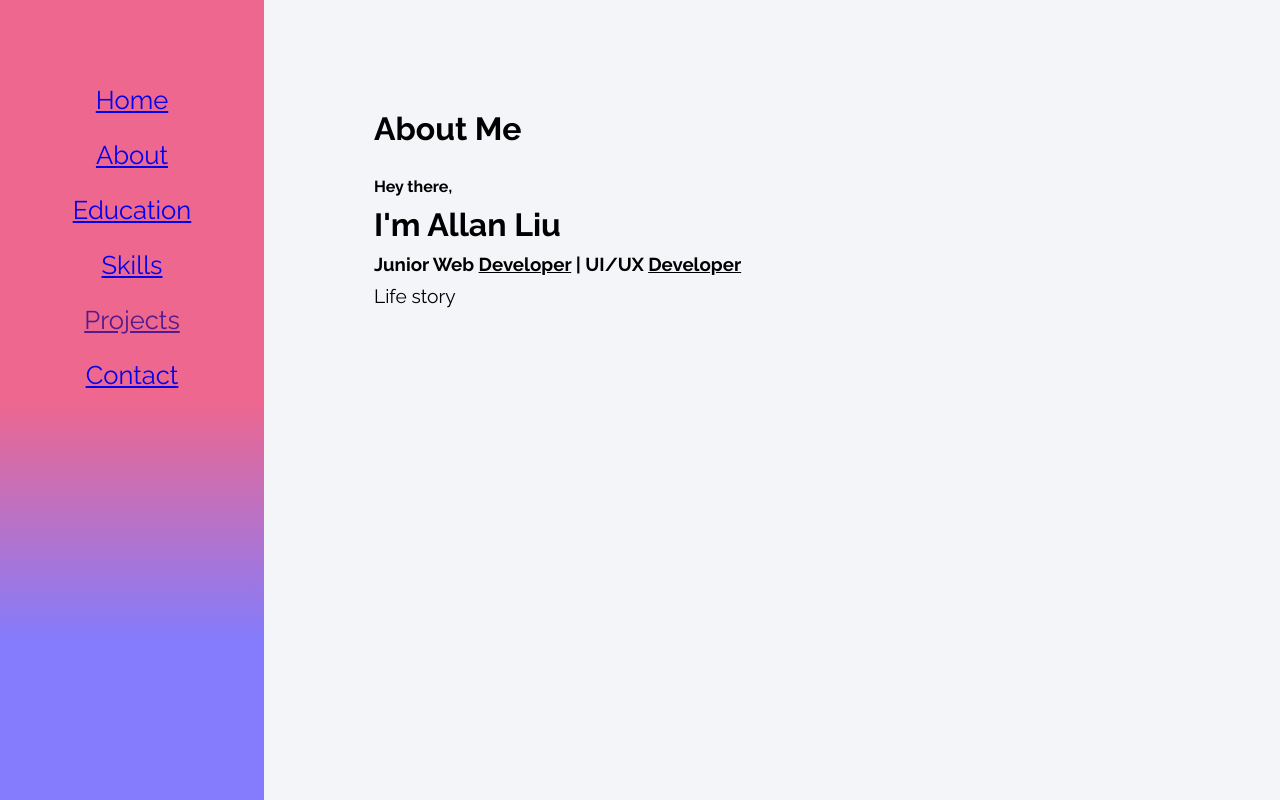
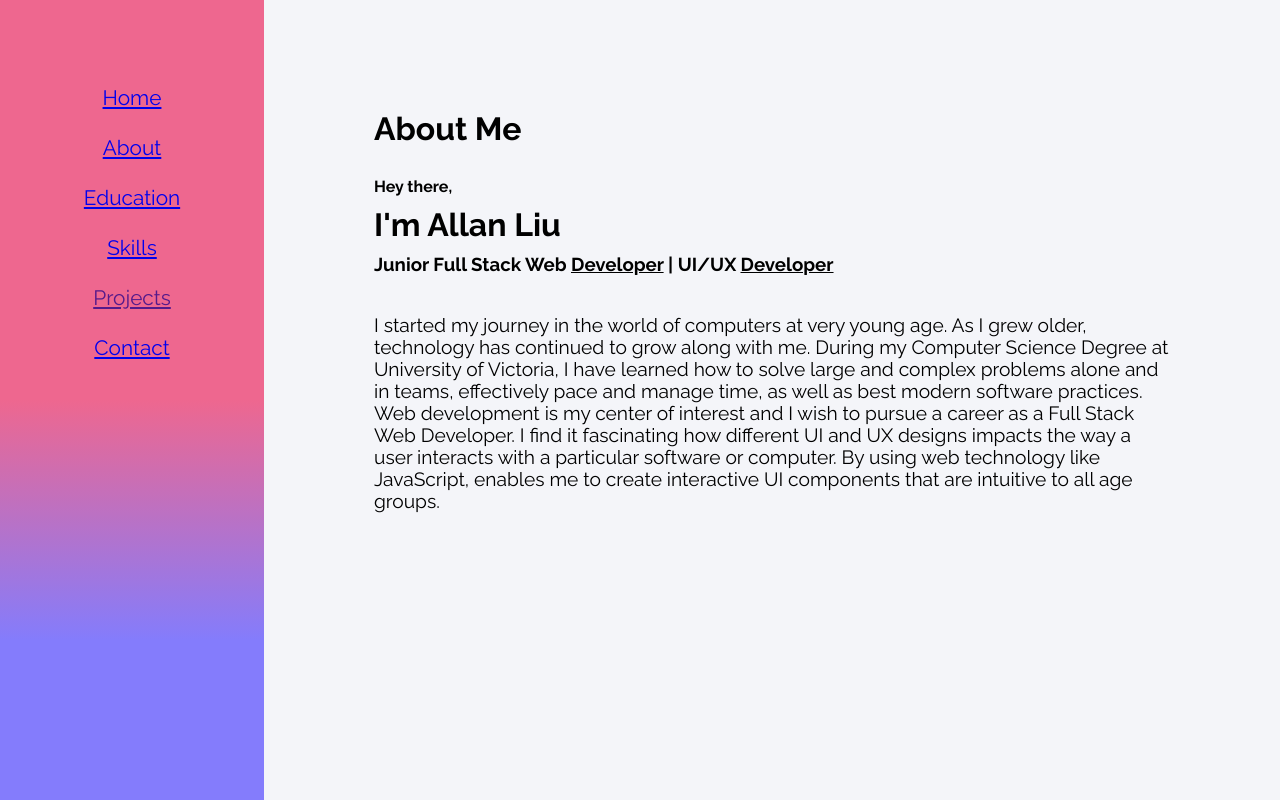
Before and after one commit to LiuAllan/RandomProjects_4_Learning, a React (Create React App) app in the folder portofolio-site/: page /about in a window 1280 px wide. Built offline with nearby package versions, Linux system fonts and the light colour scheme.

Commit message:
fixed bugs

```diff
--- a/portofolio-site/package.json
+++ b/portofolio-site/package.json
@@ -7,6 +7,7 @@
     "@testing-library/react": "^9.5.0",
     "@testing-library/user-event": "^7.2.1",
     "react": "^16.13.1",
+    "react-awesome-button": "^6.5.1",
     "react-dom": "^16.13.1",
     "react-router-dom": "^5.2.0",
     "react-scripts": "3.4.1",
--- a/portofolio-site/src/App.css
+++ b/portofolio-site/src/App.css
@@ -5,7 +5,7 @@
   --sidebar-flex:1.5;
   --condiv-flex:6;
   --fontsize-p:1.2rem;
-  --fontsize-nav:1.6rem;
+  --fontsize-nav:1.3rem;
   --typing-font:3rem;
 }
 
@@ -34,6 +34,7 @@ body
   background-color: #f4f5f9;
   flex:var(--condiv-flex);
 }
+
 
 /*linear-gradient() - (colour at top, colour transition, colour at bottom) - https://www.w3schools.com/cssref/func_linear-gradient.asp*/
 nav
@@ -71,7 +72,7 @@ nav ul li
   position: absolute;
   margin-top: 20px;
   display: flex;
-  bottom: 40px;
+  bottom: 20px;
 }
 
 .social i
@@ -83,7 +84,7 @@ nav ul li
 
 .social i:hover
 {
-  color: #ffffff;
+  color: #CDCDCD;
 }
 
 .subtopic
@@ -114,3 +115,30 @@ h1,h2,h3,h4,p
   background-color: #ffffff;
   box-shadow: 0 10px 20px rgba(0,0,0,0.19), 0 6px 6px rgba(0,0,0,0.23);
 }
+
+.profilepic
+{
+  border-radius: 50%;
+  width: 200px;
+  margin: 30px;
+}
+
+.typingeffect
+{
+  font-size: var(--typing-font);
+  margin-bottom: 25px;
+}
+
+.home
+{
+  display: flex;
+  justify-content: center;
+  flex-direction: column;
+  align-items: center;
+}
+
+.skills ul li
+{
+  list-style-type:none;
+  margin:10px;
+}
--- a/portofolio-site/src/components/Social.js
+++ b/portofolio-site/src/components/Social.js
@@ -10,7 +10,7 @@ class Social extends React.Component
 					<i class="fab fa-github"></i>
 				</a>
 
-				<a href="www.linkedin.com/in/liuallan" target="_blank" rel="noopener noreferrer">
+				<a href="https://www.linkedin.com/in/liuallan" target="_blank" rel="noopener noreferrer">
 					<i class="fab fa-linkedin-in"></i>
 				</a>
 
--- a/portofolio-site/src/components/Widecard.js
+++ b/portofolio-site/src/components/Widecard.js
@@ -8,7 +8,7 @@ class Widecard extends React.Component
 			<div className="widecard">
 				<div className="compdet">
 					<h3>{this.props.title}</h3>
-					<h4 className="secondtext">{this.props.school}</h4>
+					<h4 className="secondtext"><i>{this.props.school}</i></h4>
 					<h4 className="secondtext">{this.props.from} - {this.props.end}</h4>
 				</div>
 			</div>
--- a/portofolio-site/src/contents/About.js
+++ b/portofolio-site/src/contents/About.js
@@ -9,8 +9,14 @@ class About extends React.Component
 				<h1 className="subtopic">About Me</h1>
 				<h4>Hey there,</h4>
 				<h1>I'm Allan Liu</h1>
-				<h3>Junior Web <u>Developer</u> | UI/UX <u>Developer</u></h3>
-				<p>Life story</p>
+				<h3>Junior Full Stack Web <u>Developer</u> | UI/UX <u>Developer</u></h3>
+				<br />
+				<p>I started my journey in the world of computers at very young age. As I grew older, technology has continued to grow along with me.
+				During my Computer Science Degree at University of Victoria, I have learned how to solve large and complex problems alone and in teams, effectively pace and manage time, as well as best modern software practices.
+				Web development is my center of interest and I wish to pursue a career as a Full Stack Web Developer. I find it fascinating how different UI and UX designs impacts the way a user interacts with a particular software or computer.
+				By using web technology like JavaScript, enables me to create interactive UI components that are intuitive to all age groups.
+
+				</p>
 			</div>
 			);
 	}
--- a/portofolio-site/src/contents/Home.js
+++ b/portofolio-site/src/contents/Home.js
@@ -1,6 +1,10 @@
 import React, {Component} from 'react';
 import profilepic from '../images/headshot.png';
 import ReactTypingEffect from 'react-typing-effect';
+
+import { AwesomeButton } from "react-awesome-button";
+import "react-awesome-button/dist/styles.css";
+
 import Social from "../components/Social";
 
 class Home extends Component
@@ -10,9 +14,12 @@ class Home extends Component
 		return (
 			<div className="condiv home">
 				<img src={profilepic} className="profilepic" alt="" />
-				<br />
 				<ReactTypingEffect className="typingeffect"
-					text={["Hey! My name is Allan Liu, I am a Junior Developer"]} speed={100} eraseDelay={700} />
+					text={["Hey, I'm Allan Liu!"]} speed={100} eraseDelay={700}
+				/>
+			    <AwesomeButton type="primary" href="https://google.com" target="_blank">
+			    	Check out my resume
+			    </AwesomeButton>
 				<Social />
 			</div>
 			);
--- a/portofolio-site/src/contents/Skills.js
+++ b/portofolio-site/src/contents/Skills.js
@@ -13,7 +13,7 @@ class Skills extends React.Component
 	render()
 	{
 		return (
-			<div className="condiv">
+			<div className="condiv skills">
 				<h1 className="subtopic">My Skills</h1>
 				<ul>
 					{this.state.myskills.map(
```
Also changed, not shown: 1 other file (tests, documents, lock files or other folders).
